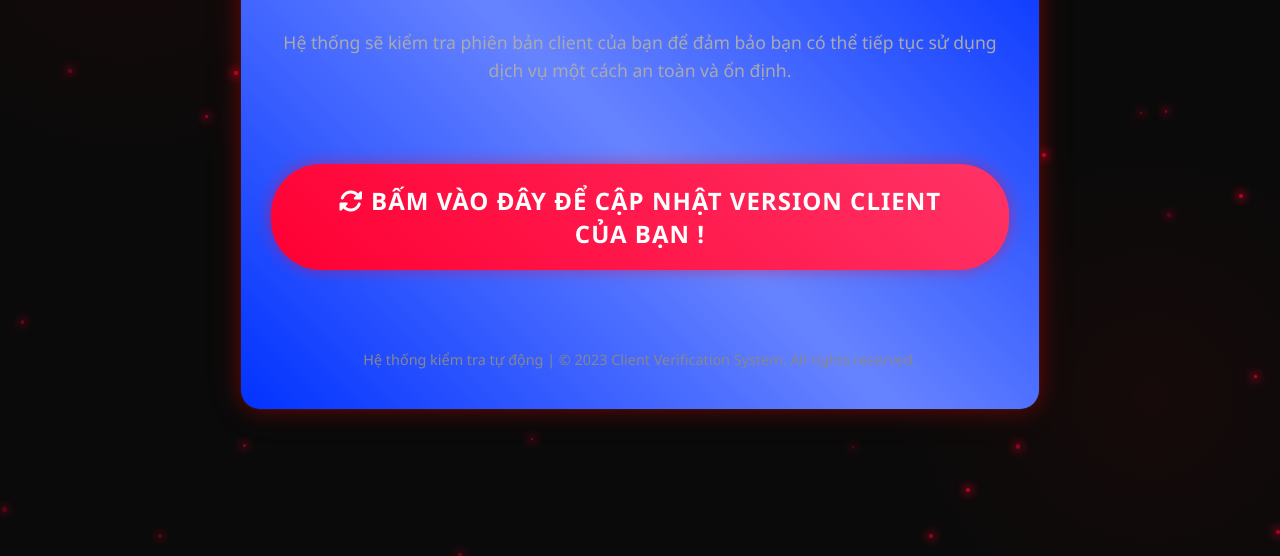
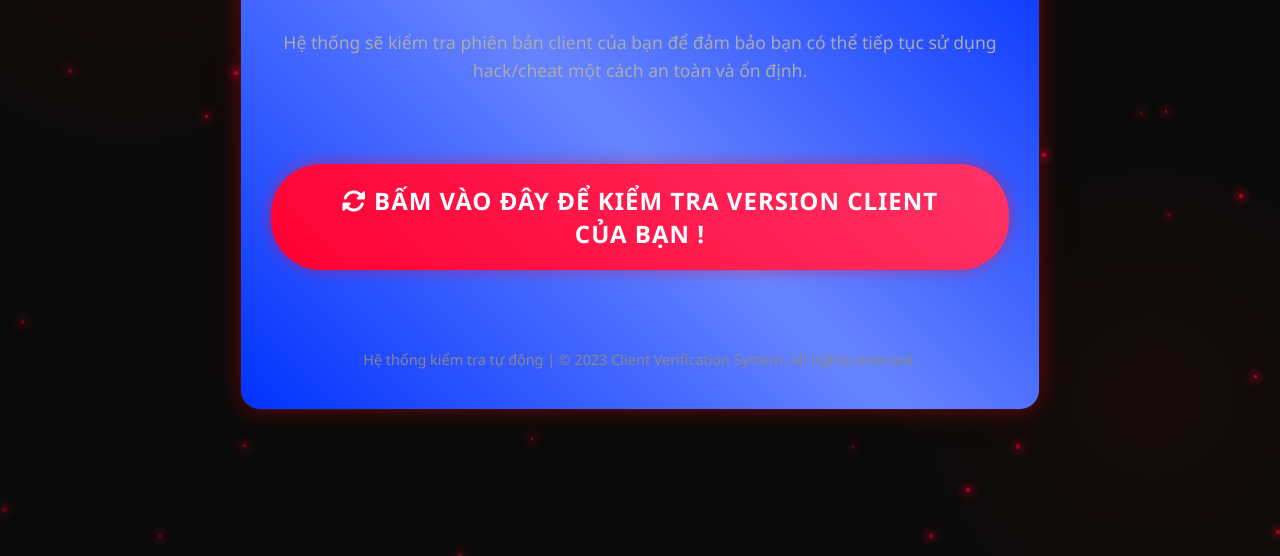
Before and after one commit to REALNTA/UPDATE-CLIENT, a plain HTML site: page index.html in a window 1280 px wide. Shown: the part 244-800 px from the top of the page. Drawn offline with Linux system fonts and the light colour scheme.

Commit message:
Update index.html

```diff
--- a/index.html
+++ b/index.html
@@ -273,13 +273,13 @@
             <h1><i class="fas fa-shield-alt"></i> XÁC MINH PHIÊN BẢN CLIENT</h1>
 
             <div class="subtitle">
-                Hệ thống sẽ kiểm tra phiên bản client của bạn để đảm bảo bạn có thể tiếp tục sử dụng dịch vụ một cách an toàn và ổn định.
+                Hệ thống sẽ kiểm tra phiên bản client của bạn để đảm bảo bạn có thể tiếp tục sử dụng hack/cheat một cách an toàn và ổn định.
             </div>
 
             <div class="status-container">
                 <div class="button-container">
                     <button class="check-btn" id="checkBtn">
-                        <i class="fas fa-sync-alt"></i> BẤM VÀO ĐÂY ĐỂ CẬP NHẬT VERSION CLIENT CỦA BẠN !
+                        <i class="fas fa-sync-alt"></i> BẤM VÀO ĐÂY ĐỂ KIỂM TRA VERSION CLIENT CỦA BẠN !
                     </button>
                 </div>
 
```
